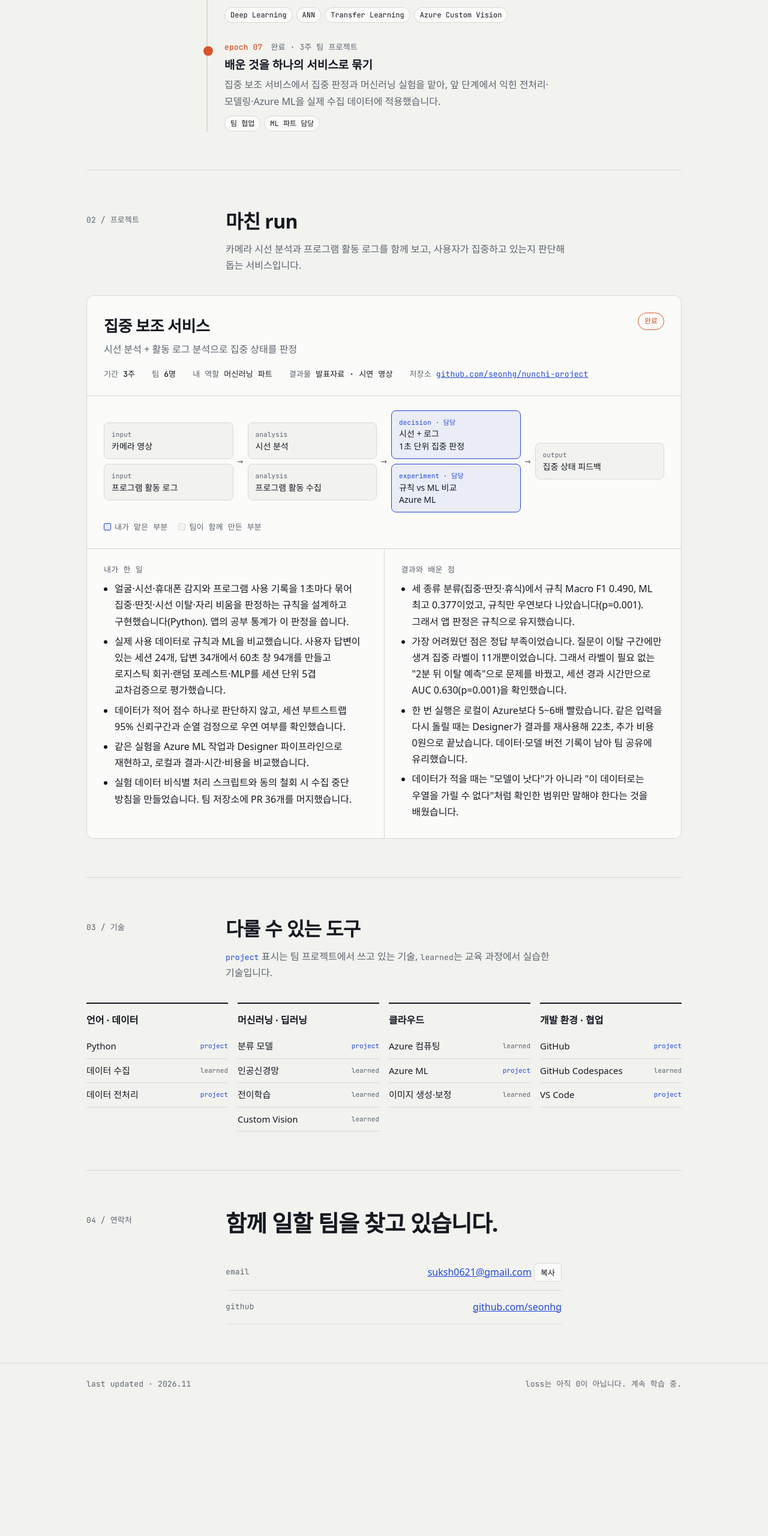
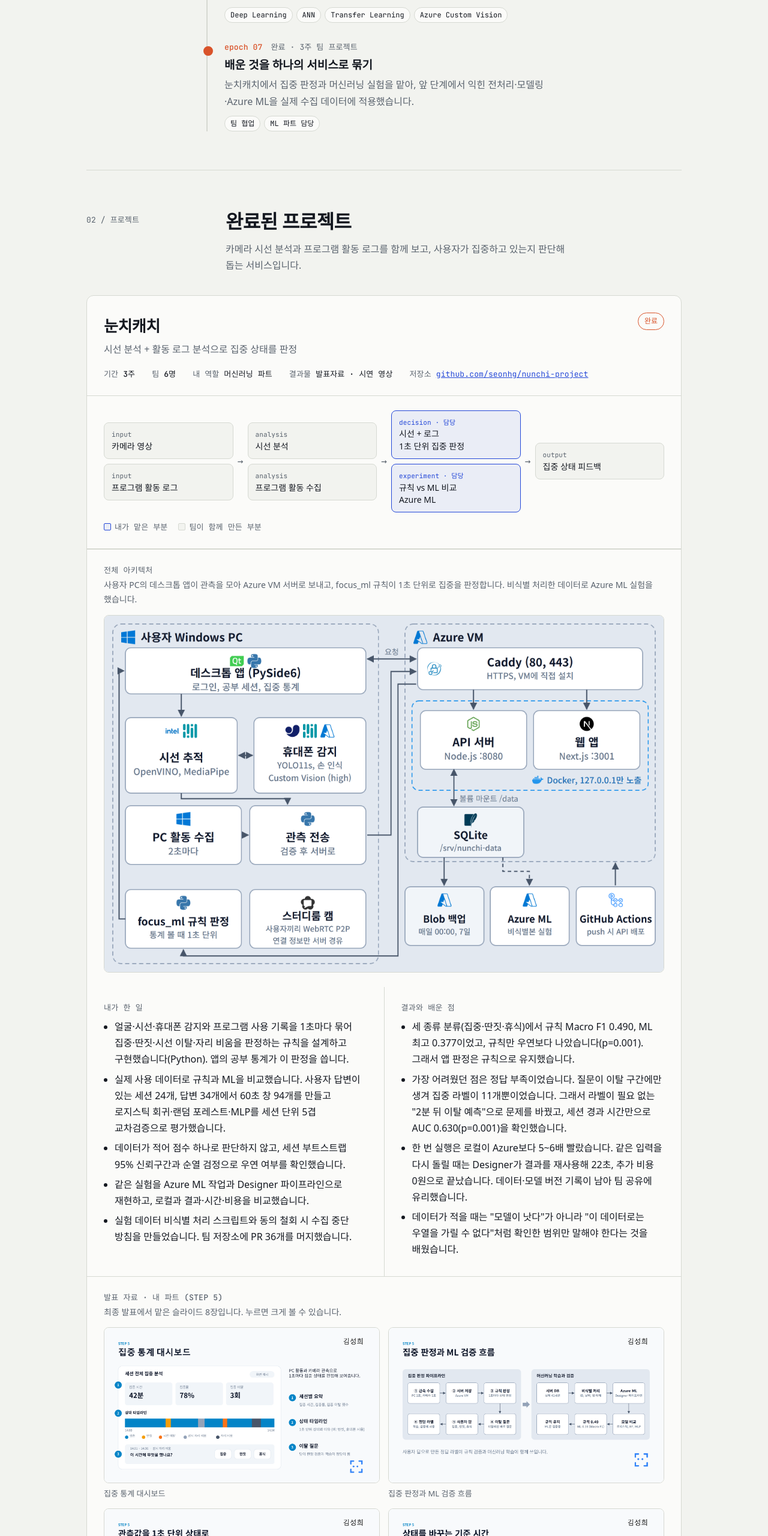
Before and after one commit to seonhg/seonhg.github.io, a plain HTML site: page index.html in a window 1280 px wide. Shown: the part 2340-4900 px from the top of the page at 60% size. Before the commit the page ends 4698 px from the top, so only its background shows below. Drawn offline with Linux system fonts and the light colour scheme; a web font is replaced by a local one.

Commit message:
프로젝트를 눈치캐치로 정리: 아키텍처와 발표 슬라이드 추가

```diff
--- a/index.html
+++ b/index.html
@@ -159,6 +159,17 @@ section{padding:64px 0;border-top:1px solid var(--rule)}
 
 footer{border-top:1px solid var(--rule);padding:24px 0 40px;color:var(--muted)}
 footer .wrap{display:flex;justify-content:space-between;gap:16px;flex-wrap:wrap}
+
+/* architecture + slides */
+.figure-block{padding:24px 28px;border-top:1px solid var(--rule)}
+.figure-block h4{margin:0 0 4px;font:500 13px var(--mono);color:var(--muted);letter-spacing:.02em}
+.figure-block p{margin:0 0 14px;color:var(--muted);font-size:14px}
+.figure-block a.zoom{display:block}
+.figure-block img{display:block;width:100%;height:auto;border:1px solid var(--rule);border-radius:8px;background:#fff}
+.slides{display:grid;grid-template-columns:repeat(2,1fr);gap:14px}
+.slides figure{margin:0}
+.slides figcaption{margin-top:6px;font-size:13px;color:var(--muted)}
+@media (max-width:620px){.slides{grid-template-columns:1fr}.figure-block{padding-left:20px;padding-right:20px}}
 </style>
 </head>
 <body>
@@ -261,7 +272,7 @@ footer .wrap{display:flex;justify-content:space-between;gap:16px;flex-wrap:wrap}
       <li class="current">
         <div class="ep mono"><b>epoch 07</b><span>완료 · 3주 팀 프로젝트</span></div>
         <h3>배운 것을 하나의 서비스로 묶기</h3>
-        <p>집중 보조 서비스에서 집중 판정과 머신러닝 실험을 맡아, 앞 단계에서 익힌 전처리·모델링·Azure ML을 실제 수집 데이터에 적용했습니다.</p>
+        <p>눈치캐치에서 집중 판정과 머신러닝 실험을 맡아, 앞 단계에서 익힌 전처리·모델링·Azure ML을 실제 수집 데이터에 적용했습니다.</p>
         <div class="tags"><span class="tag">팀 협업</span><span class="tag">ML 파트 담당</span></div>
       </li>
     </ol>
@@ -271,7 +282,7 @@ footer .wrap{display:flex;justify-content:space-between;gap:16px;flex-wrap:wrap}
     <div class="sec-head">
       <div class="mono label">02 / 프로젝트</div>
       <div>
-        <h2>마친 run</h2>
+        <h2>완료된 프로젝트</h2>
         <p>카메라 시선 분석과 프로그램 활동 로그를 함께 보고, 사용자가 집중하고 있는지 판단해 돕는 서비스입니다.</p>
       </div>
     </div>
@@ -279,7 +290,7 @@ footer .wrap{display:flex;justify-content:space-between;gap:16px;flex-wrap:wrap}
     <article class="project">
       <div class="project-top">
         <div>
-          <h3>집중 보조 서비스</h3>
+          <h3>눈치캐치</h3>
           <div class="sub">시선 분석 + 활동 로그 분석으로 집중 상태를 판정</div>
         </div>
         <span class="status">완료</span>
@@ -316,6 +327,12 @@ footer .wrap{display:flex;justify-content:space-between;gap:16px;flex-wrap:wrap}
         <div class="legend mono"><span>내가 맡은 부분</span><span class="team">팀이 함께 만든 부분</span></div>
       </div>
 
+      <div class="figure-block">
+        <h4>전체 아키텍처</h4>
+        <p>사용자 PC의 데스크톱 앱이 관측을 모아 Azure VM 서버로 보내고, focus_ml 규칙이 1초 단위로 집중을 판정합니다. 비식별 처리한 데이터로 Azure ML 실험을 했습니다.</p>
+        <a class="zoom" href="assets/architecture.png" target="_blank" rel="noopener"><img src="assets/architecture.png" width="2400" height="1530" loading="lazy" alt="눈치캐치 전체 아키텍처. 사용자 Windows PC에는 데스크톱 앱(PySide6), 시선 추적(OpenVINO, MediaPipe), 휴대폰 감지(YOLO11s, Custom Vision), PC 활동 수집, 관측 전송, focus_ml 규칙 판정, 스터디룸 캠(WebRTC P2P)이 있고, Azure VM에는 Caddy, Node.js API 서버, Next.js 웹 앱, SQLite가 있으며, Blob 백업, 비식별본으로 실험하는 Azure ML, GitHub Actions 배포가 연결됩니다."></a>
+      </div>
+
       <div class="project-body">
         <div>
           <h4>내가 한 일</h4>
@@ -335,6 +352,21 @@ footer .wrap{display:flex;justify-content:space-between;gap:16px;flex-wrap:wrap}
             <li>한 번 실행은 로컬이 Azure보다 5~6배 빨랐습니다. 같은 입력을 다시 돌릴 때는 Designer가 결과를 재사용해 22초, 추가 비용 0원으로 끝났습니다. 데이터·모델 버전 기록이 남아 팀 공유에 유리했습니다.</li>
             <li>데이터가 적을 때는 "모델이 낫다"가 아니라 "이 데이터로는 우열을 가릴 수 없다"처럼 확인한 범위만 말해야 한다는 것을 배웠습니다.</li>
           </ul>
+        </div>
+      </div>
+
+      <div class="figure-block">
+        <h4>발표 자료 · 내 파트 (STEP 5)</h4>
+        <p>최종 발표에서 맡은 슬라이드 8장입니다. 누르면 크게 볼 수 있습니다.</p>
+        <div class="slides">
+          <figure><a class="zoom" href="assets/slides/step5-22.png" target="_blank" rel="noopener"><img src="assets/slides/step5-22.png" width="1600" height="900" loading="lazy" alt="발표 슬라이드: 집중 통계 대시보드"></a><figcaption>집중 통계 대시보드</figcaption></figure>
+          <figure><a class="zoom" href="assets/slides/step5-23.png" target="_blank" rel="noopener"><img src="assets/slides/step5-23.png" width="1600" height="900" loading="lazy" alt="발표 슬라이드: 집중 판정과 ML 검증 흐름"></a><figcaption>집중 판정과 ML 검증 흐름</figcaption></figure>
+          <figure><a class="zoom" href="assets/slides/step5-24.png" target="_blank" rel="noopener"><img src="assets/slides/step5-24.png" width="1600" height="900" loading="lazy" alt="발표 슬라이드: 관측값을 1초 단위 상태로"></a><figcaption>관측값을 1초 단위 상태로</figcaption></figure>
+          <figure><a class="zoom" href="assets/slides/step5-25.png" target="_blank" rel="noopener"><img src="assets/slides/step5-25.png" width="1600" height="900" loading="lazy" alt="발표 슬라이드: 상태를 바꾸는 기준 시간"></a><figcaption>상태를 바꾸는 기준 시간</figcaption></figure>
+          <figure><a class="zoom" href="assets/slides/step5-26.png" target="_blank" rel="noopener"><img src="assets/slides/step5-26.png" width="1600" height="900" loading="lazy" alt="발표 슬라이드: 사용자의 답으로 정답 만들기"></a><figcaption>사용자의 답으로 정답 만들기</figcaption></figure>
+          <figure><a class="zoom" href="assets/slides/step5-27.png" target="_blank" rel="noopener"><img src="assets/slides/step5-27.png" width="1600" height="900" loading="lazy" alt="발표 슬라이드: 규칙 vs 머신러닝"></a><figcaption>규칙 vs 머신러닝</figcaption></figure>
+          <figure><a class="zoom" href="assets/slides/step5-28.png" target="_blank" rel="noopener"><img src="assets/slides/step5-28.png" width="1600" height="900" loading="lazy" alt="발표 슬라이드: 로컬 vs Azure ML"></a><figcaption>로컬 vs Azure ML</figcaption></figure>
+          <figure><a class="zoom" href="assets/slides/step5-29.png" target="_blank" rel="noopener"><img src="assets/slides/step5-29.png" width="1600" height="900" loading="lazy" alt="발표 슬라이드: 학습 데이터 보호와 다음 단계"></a><figcaption>학습 데이터 보호와 다음 단계</figcaption></figure>
         </div>
       </div>
     </article>
```
Also changed, not shown: assets/architecture.png (added), assets/slides/step5-22.png (added), assets/slides/step5-23.png (added), assets/slides/step5-24.png (added), assets/slides/step5-25.png (added), assets/slides/step5-26.png (added), assets/slides/step5-27.png (added), assets/slides/step5-28.png (added), assets/slides/step5-29.png (added).
